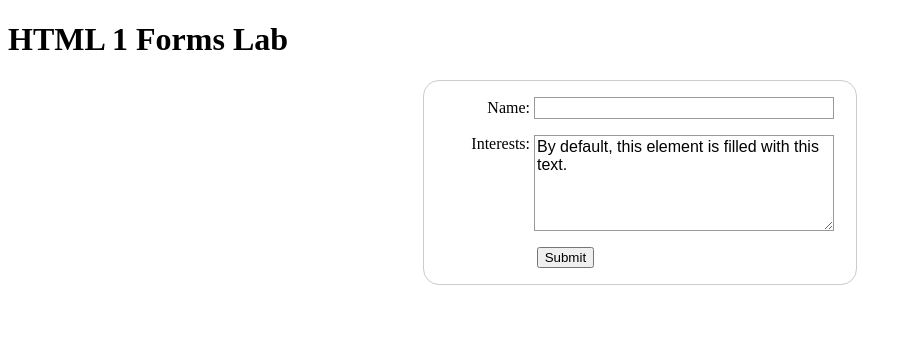
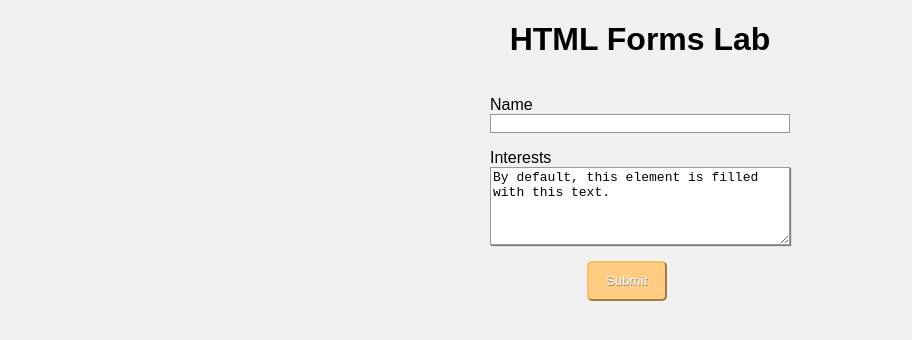
Before and after one commit to nicholasdstewart/nicholasdstewart.github.io, a plain HTML site: page lab_6/index.html in a window 1280 px wide. Shown: the whole page, without its empty margins (0-912 px from the left). Drawn offline with Linux system fonts and the light colour scheme.

Commit message:
CSS updates

```diff
--- a/lab_6/form_styles.css
+++ b/lab_6/form_styles.css
@@ -1,11 +1,16 @@
+body {
+    /* Setting the background color to light-gray:*/
+    background-color: #F0F1F0;
+    /* Changing the font of everything on the page (except input text):*/
+    font-family: sans-serif;
+}
+
 form {
     /* Center the form on the page */
     margin: 0 auto;
-    width: 400px;
+    width: 300px;
     /* Form outline */
     padding: 1em;
-    border: 1px solid #CCC;
-    border-radius: 1em;
   }
 
   ul {
@@ -18,10 +23,17 @@ form {
     margin-top: 1em;
   }
 
+  input, label {
+    display: block;
+  }
+
+  li {
+    float: left;
+    }
+
   label {
     /* Uniform size & alignment */
-    display: inline-block;
-    width: 90px;
+    width: 30px;
     text-align: right;
   }
 
@@ -29,7 +41,7 @@ form {
   textarea {
     /* To make sure that all text fields have the same font settings
        By default, textareas have a monospace font */
-    font: 1em sans-serif;
+    font: 1em monospace;
 
     /* Uniform text field size */
     width: 300px;
@@ -37,6 +49,7 @@ form {
 
     /* Match form field borders */
     border: 1px solid #999;
+
   }
 
   input:focus,
@@ -62,8 +75,27 @@ form {
     /* This extra margin represent roughly the same space as the space
        between the labels and their text fields */
     margin-left: .5em;
+    background-color: #FFCC82;
+    border-radius: 5px;
+    border-color: #F4C164;
+    border-width: 2px;
+    padding: 5px;
+    width: 80px;
+    height: 40px;
+    color: white;
+    text-shadow: gray .5px .5px;
   }
 
   textarea {
     height: 6em; /* takes padding into account */
+    box-shadow: 1px 1px 1px gray;
   }
+
+  h1 {
+      text-align: center;
+  }
+
+  label {
+      color: black;
+      font-style: bold;
+  }
--- a/lab_6/index.html
+++ b/lab_6/index.html
@@ -8,17 +8,17 @@
     <div class="wrapper">
       <div class="container">
         <div>
-          <h1>HTML 1 Forms Lab</h1>
+          <h1>HTML Forms Lab</h1>
 
           <form action = 'https://nameless-thicket-21836.herokuapp.com/lab', method = "post">
             <ul>
-              <li>
-                <label for = "name">Name:</label>
+              <li class = "name_li">
+                <label for = "name">Name</label>
                 <input type = "text" id = "name" name = "user_name" maxlength = "140">
               </li>
 
-              <li>
-                <label for = "interests">Interests:</label>
+              <li class = "interests_li">
+                <label for = "interests">Interests</label>
                 <textarea type = "text" id="interests" name = "user_interests", rows = "5", cols = "33">By default, this element is filled with this text.</textarea>
               </li>
 
```
